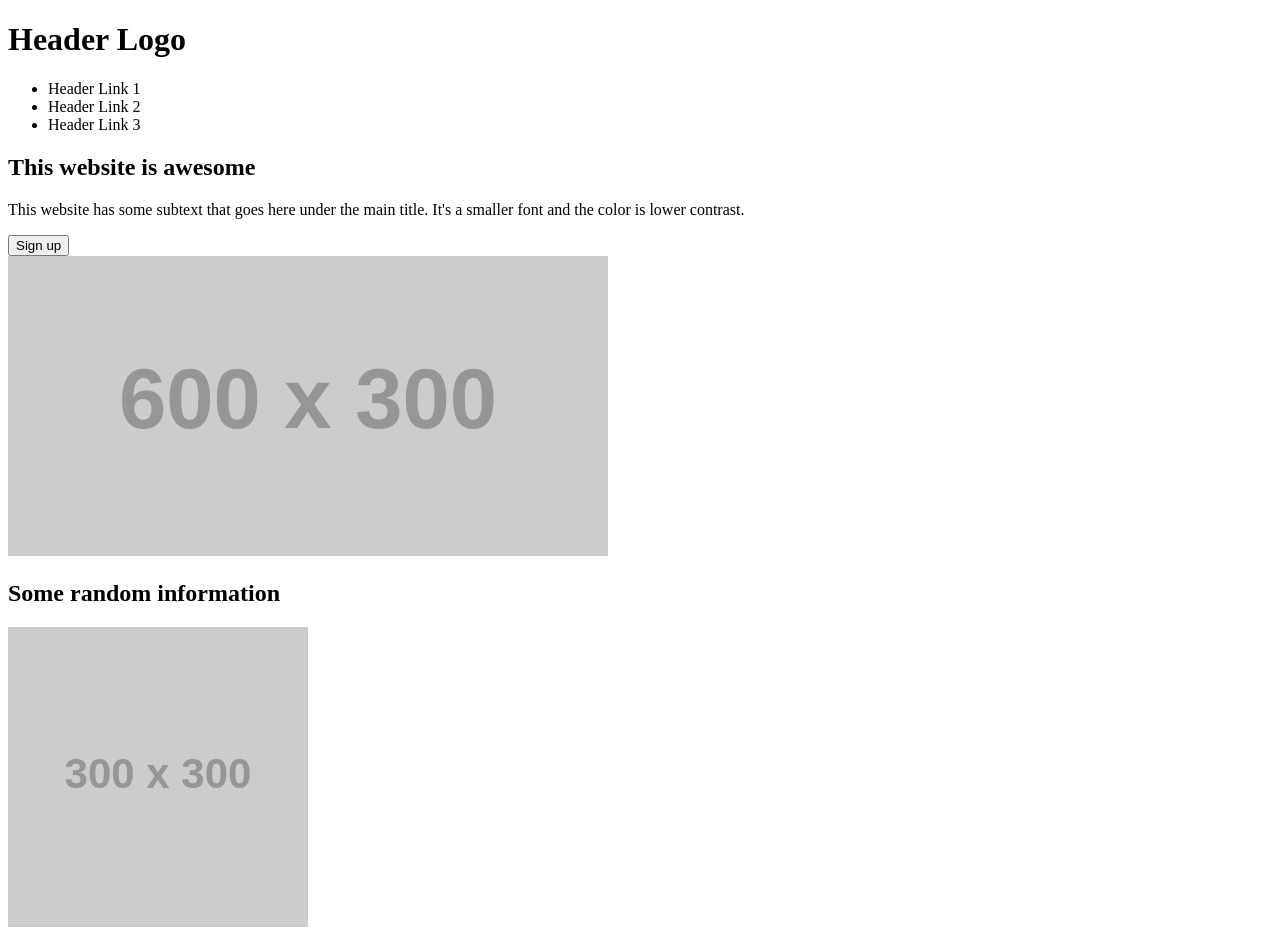
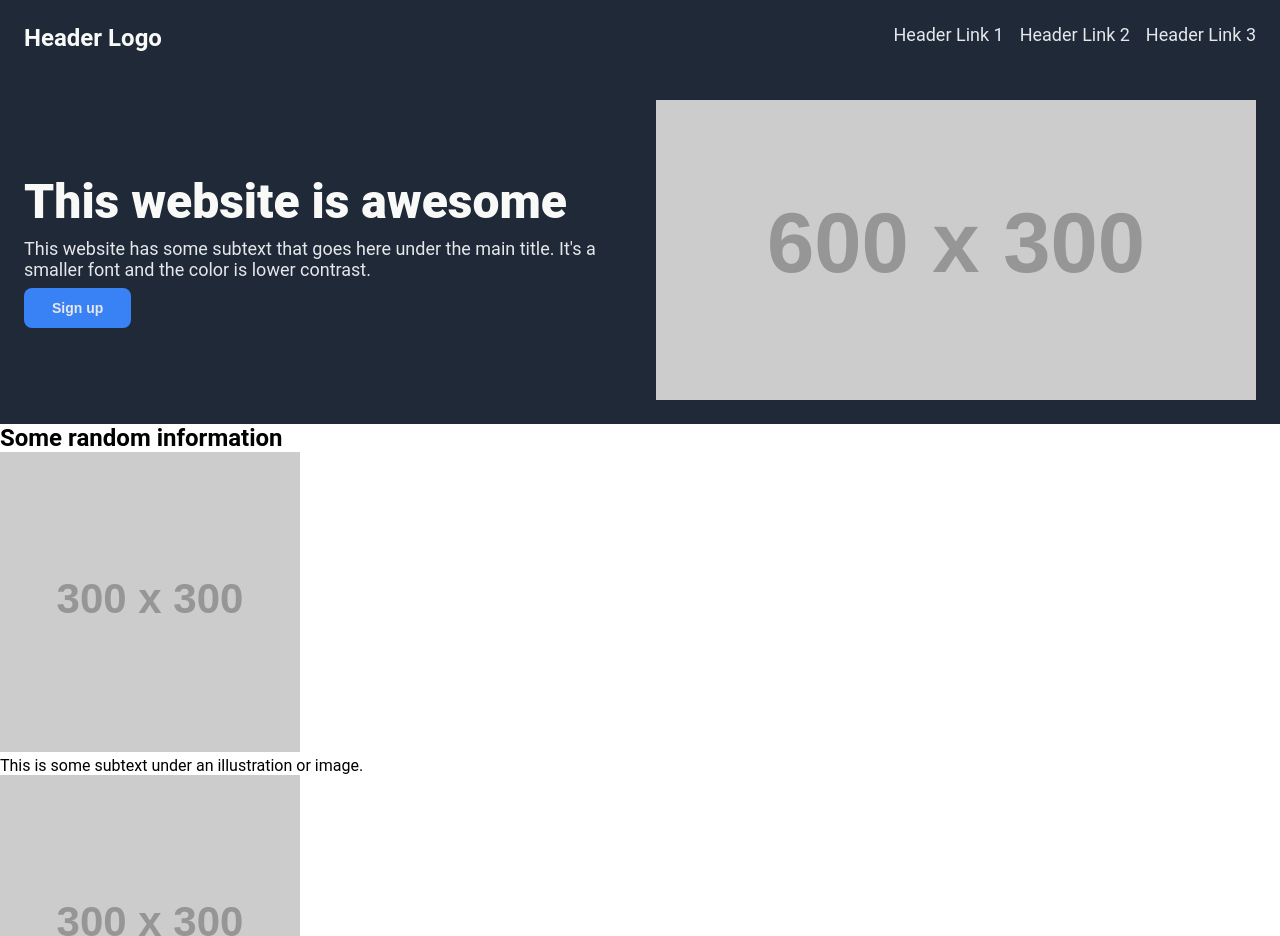
Before and after one commit to bitofmars/landing-page, a plain HTML site: page index.html in a window 1280 px wide. Shown: the top 936 px of the page. Drawn offline with Linux system fonts and the light colour scheme; placeholder pictures from the web are drawn by us.

Commit message:
Style the hero section

```diff
--- a/index.html
+++ b/index.html
@@ -3,22 +3,23 @@
 <head>
     <meta charset="UTF-8">
     <title>Landing Page</title>
+    <link rel="stylesheet" href="styles.css">
 </head>
 <body>
     <div class="hero">
         <div class="header">
             <h1>Header Logo</h1>
             <ul>
-                <li>Header Link 1</li>
-                <li>Header Link 2</li>
-                <li>Header Link 3</li>
+                <li><a href="#">Header Link 1</a></li>
+                <li><a href="#">Header Link 2</a></li>
+                <li><a href="#">Header Link 3</a></li>
             </ul>
         </div>
         <div class="main">
             <div class="main-left">
                 <h2>This website is awesome</h2>
                 <p>This website has some subtext that goes here under the main title. It's a smaller font and the color is lower contrast.</p>
-                <button>Sign up</button>
+                <button><a href="#">Sign up</a></button>
             </div>
             <img src="https://placehold.co/600x300" alt="A placeholder for an image" width="600px" height="300px">
         </div>
--- /dev/null
+++ b/styles.css
@@ -0,0 +1,72 @@
+* {
+    padding: 0;
+    margin: 0;
+    box-sizing: border-box;
+}
+
+body {
+    font-family: 'Roboto', 'Verdana', sans-serif;
+    display: flex;
+    flex-direction: column;
+}
+
+.hero {
+    background-color: #1f2937;
+}
+
+.header {
+    display: flex;
+    justify-content: space-between;
+    padding: 24px;
+}
+
+.header h1 {
+    font-size: 24px;
+    color: #f9faf8;
+}
+
+.header ul {
+    display: flex;
+    list-style: none;
+}
+
+.header ul li a, .main p {
+    font-size: 18px;
+    color: #e5e7eb;
+}
+
+.header ul li {
+    margin-left: 16px;
+}
+
+a {
+    text-decoration: none;
+    color: #e5e7eb;
+}
+
+.main {
+    display: flex;
+    justify-content: space-between;
+    align-items: center;
+    padding: 24px;
+}
+
+.main h2 {
+    font-size: 48px;
+    font-weight: 900;
+    color: #f9faf8;
+}
+
+.main p {
+    margin: 8px 0px;
+}
+
+button {
+    background-color: #3882f6;
+    padding: 12px 28px;
+    color: white;
+    font-weight: 900;
+    font-size: 14px;
+    border: none;
+    border-radius: 8px;
+}
```
